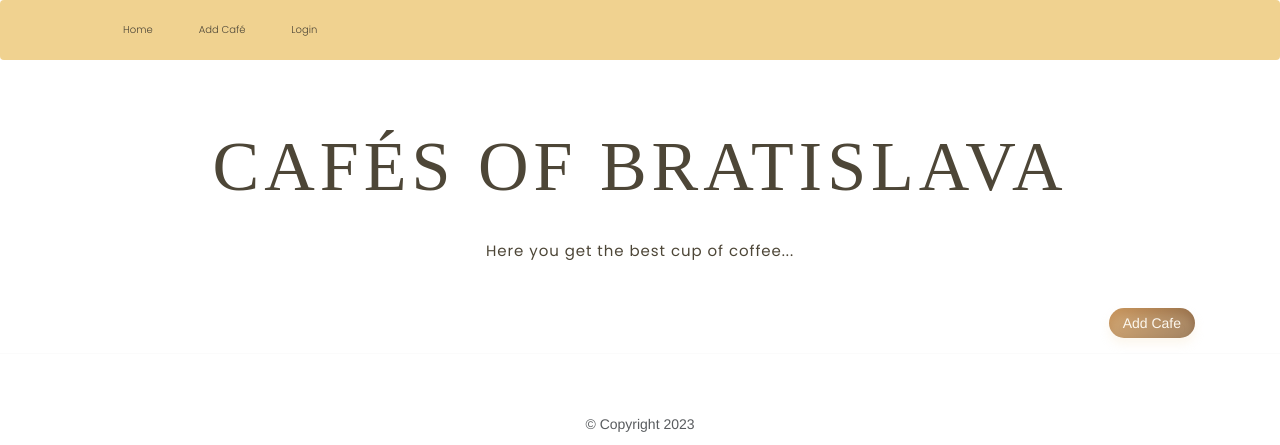
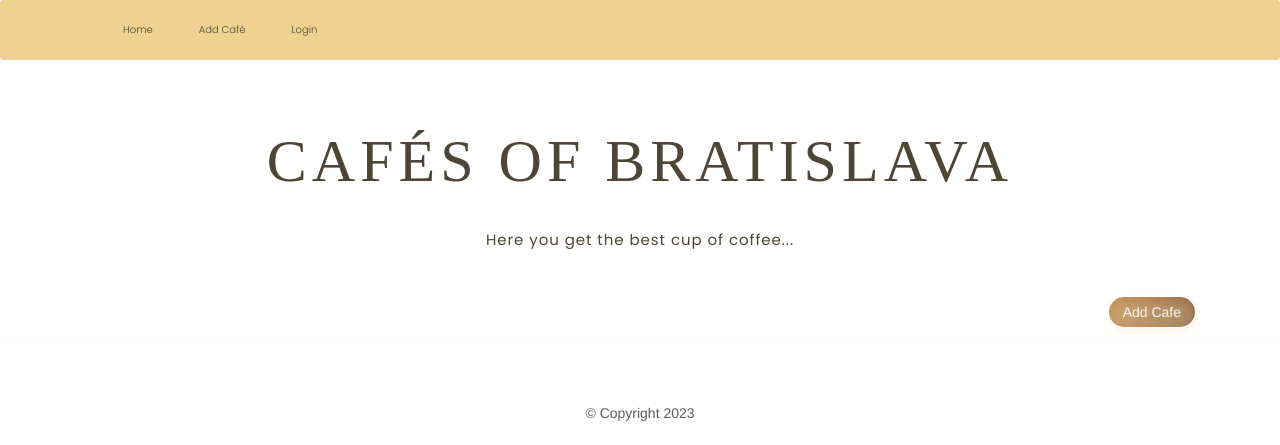
Before and after one commit to Korkova/Cafe_and_Wifi_Website-API-SQL, a Flask app: page / in a window 1280 px wide. Shown: the top 445 px of the page. Run offline with Flask 2, Linux system fonts and the light colour scheme; data that the repository does not hold is empty; some libraries are stand-ins or nearby versions; some web fonts are replaced.

Commit message:
Change code 19

```diff
--- a/static/css/styles.css
+++ b/static/css/styles.css
@@ -76,7 +76,7 @@ footer {
 }
 
 h1 {
-  font-size: 7rem;
+  font-size: 6rem;
 }
 
 /*.heading*/
```
